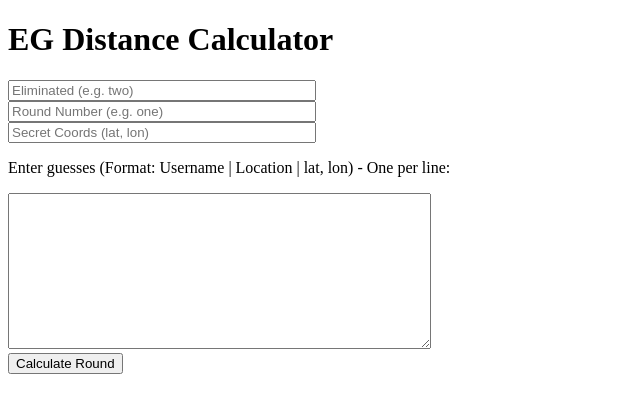
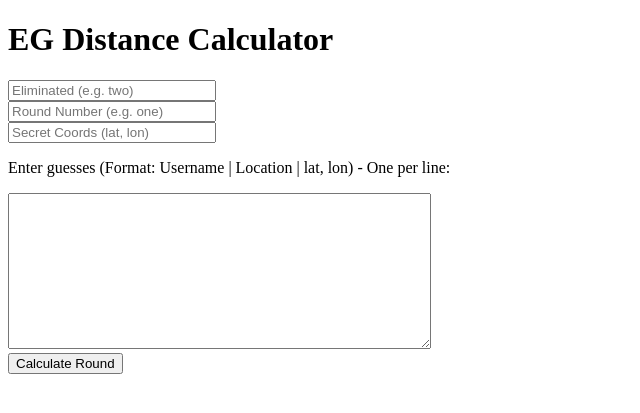
Before and after one commit to okapidragon/EG-Distance-Calculator, a Flask app: page / in a window 1280 px wide. Shown: the top 413 px of the page, without its empty margins (0-640 px from the left). Run offline with Flask 3, Linux system fonts and the light colour scheme.

Commit message:
Change input field widths in index.html
Updated input fields to have a width of 200px.

```diff
--- a/api/templates/index.html
+++ b/api/templates/index.html
@@ -4,9 +4,9 @@
 <body>
     <h1>EG Distance Calculator</h1>
     <form method="POST">
-        <input type="text" name="eliminated" placeholder="Eliminated (e.g. two)" style="width: 300px;" required><br>
-        <input type="text" name="round_number" placeholder="Round Number (e.g. one)" style="width: 300px;" required><br>
-        <input type="text" name="sl_coords" placeholder="Secret Coords (lat, lon)" style="width: 300px;" required><br>
+        <input type="text" name="eliminated" placeholder="Eliminated (e.g. two)" style="width: 200px;" required><br>
+        <input type="text" name="round_number" placeholder="Round Number (e.g. one)" style="width: 200px;" required><br>
+        <input type="text" name="sl_coords" placeholder="Secret Coords (lat, lon)" style="width: 200px;" required><br>
 
         <p>Enter guesses (Format: Username | Location | lat, lon) - One per line:</p>
         <textarea name="guesses" rows="10" cols="50"></textarea><br>
```
